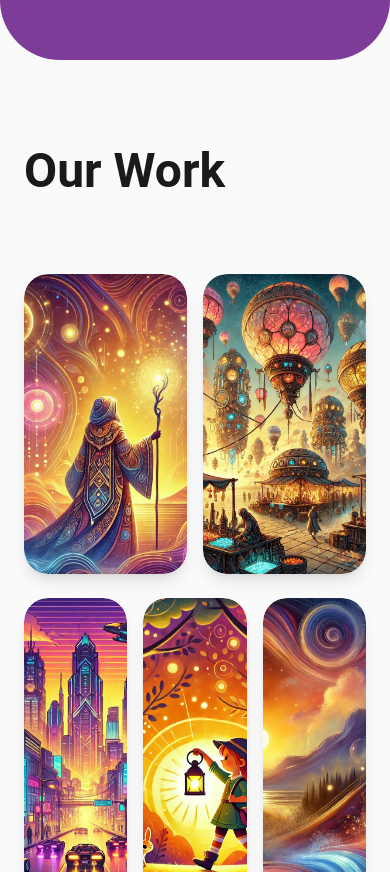
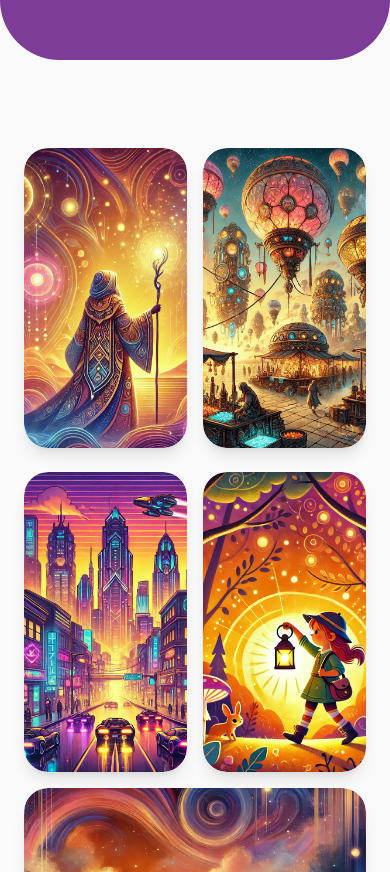
Before and after one commit to AnaDeCanha/responsive-landing-page, a Next.js app: page / in a window 390 px wide. Shown: the part 1252-2124 px from the top of the page. Built offline with nearby package versions, Linux system fonts and the light colour scheme.

Commit message:
add responsive design

```diff
--- a/components/Gallery.tsx
+++ b/components/Gallery.tsx
@@ -27,21 +27,13 @@ const Gallery: React.FC = () => {
       className="py-12 px-6 md:px-16 mt-10 mx-auto flex flex-col gap-8"
       id="gallery"
     >
-      {/* Title with animation */}
-      <motion.h2
-        className="text-headingMobile md:text-headingDesktop font-bold text-darkText mb-12"
-        initial={{ opacity: 0, scale: 0.9 }}
-        whileInView={{ opacity: 1, scale: 1 }}
-        viewport={{ once: true }}
-        transition={{ duration: 0.7, ease: "easeOut" }}
-      >
-        Our Work
-      </motion.h2>
-
       {/* Gallery Grid */}
       <div className="flex flex-col gap-6">
         {rows.map((row, rowIndex) => (
-          <div key={rowIndex} className="flex gap-4">
+          <div
+            key={rowIndex}
+            className="flex flex-wrap gap-4 justify-center md:justify-start"
+          >
             {row.map((imageIndex, idx) => (
               <motion.div
                 key={imageIndex}
@@ -50,6 +42,7 @@ const Gallery: React.FC = () => {
                     ? "md:min-h-[600px]"
                     : "md:min-h-[400px]"
                 } min-h-[300px]`}
+                style={{ minWidth: "150px" }} // Enforce minimum width for each image
                 initial={{ opacity: 0, scale: 0.9 }}
                 whileInView={{ opacity: 1, scale: 1 }}
                 viewport={{ once: true }}
```
